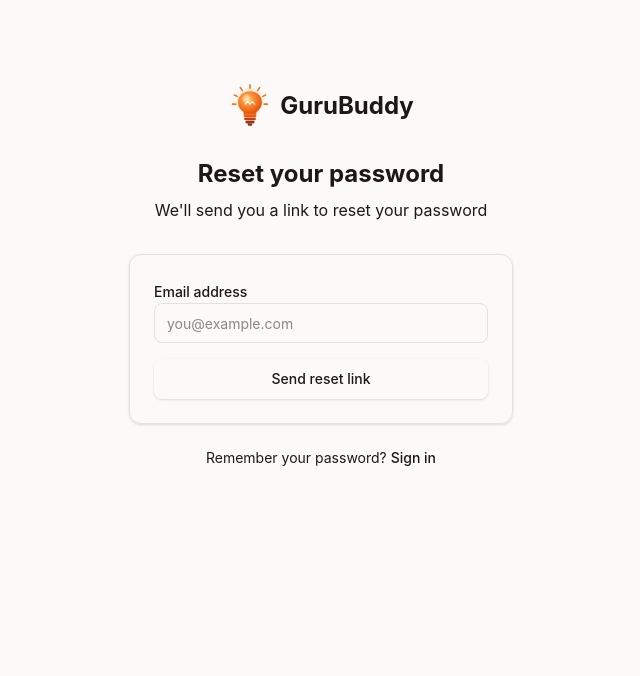
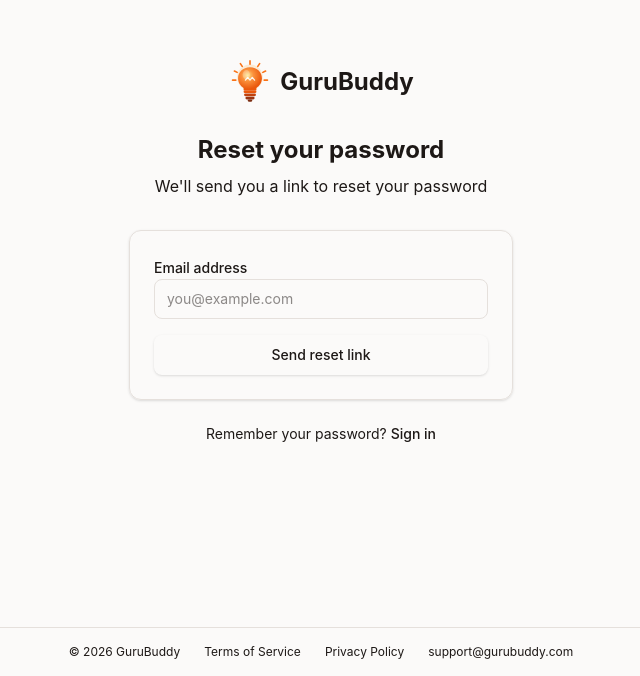
Before and after one commit to rshenoy86/hwcopilot, a Next.js app: page /reset-password in a window 1280 px wide. Shown: the part 124-800 px from the top of the page, without its empty margins (319-959 px from the left). Built offline with nearby package versions, Linux system fonts and the light colour scheme.

Commit message:
Add footer with Terms, Privacy, and support links to every page
Co-Authored-By: Claude Sonnet 4.6 <noreply@anthropic.com>

```diff
--- a/app/(auth)/login/page.tsx
+++ b/app/(auth)/login/page.tsx
@@ -8,6 +8,7 @@ import { Input } from "@/components/ui/input";
 import { Label } from "@/components/ui/label";
 import { signIn } from "@/app/actions/auth";
 import Mascot from "@/components/mascot";
+import Footer from "@/components/footer";
 
 export default function LoginPage() {
   const [error, setError] = useState<string | null>(null);
@@ -25,7 +26,8 @@ export default function LoginPage() {
   }
 
   return (
-    <div className="min-h-screen flex flex-col items-center justify-center bg-background px-4">
+    <div className="min-h-screen flex flex-col bg-background px-4">
+      <div className="flex-1 flex flex-col items-center justify-center">
       <div className="w-full max-w-sm">
         <div className="text-center mb-8">
           <Link href="/" className="inline-flex items-center gap-1.5 text-2xl font-bold text-primary">
@@ -97,6 +99,8 @@ export default function LoginPage() {
           </Link>
         </p>
       </div>
+      </div>
+      <Footer />
     </div>
   );
 }
--- a/app/(auth)/reset-password/page.tsx
+++ b/app/(auth)/reset-password/page.tsx
@@ -7,6 +7,7 @@ import { Input } from "@/components/ui/input";
 import { Label } from "@/components/ui/label";
 import { resetPassword } from "@/app/actions/auth";
 import Mascot from "@/components/mascot";
+import Footer from "@/components/footer";
 
 export default function ResetPasswordPage() {
   const [error, setError] = useState<string | null>(null);
@@ -26,7 +27,8 @@ export default function ResetPasswordPage() {
   }
 
   return (
-    <div className="min-h-screen flex flex-col items-center justify-center bg-background px-4">
+    <div className="min-h-screen flex flex-col bg-background px-4">
+      <div className="flex-1 flex flex-col items-center justify-center">
       <div className="w-full max-w-sm">
         <div className="text-center mb-8">
           <Link href="/" className="inline-flex items-center gap-2 text-2xl font-bold text-primary">
@@ -87,6 +89,8 @@ export default function ResetPasswordPage() {
           </Link>
         </p>
       </div>
+      </div>
+      <Footer />
     </div>
   );
 }
--- a/app/(auth)/signup/page.tsx
+++ b/app/(auth)/signup/page.tsx
@@ -8,6 +8,7 @@ import { Input } from "@/components/ui/input";
 import { Label } from "@/components/ui/label";
 import { signUp } from "@/app/actions/auth";
 import Mascot from "@/components/mascot";
+import Footer from "@/components/footer";
 
 export default function SignupPage() {
   const [error, setError] = useState<string | null>(null);
@@ -30,7 +31,8 @@ export default function SignupPage() {
   }
 
   return (
-    <div className="min-h-screen flex flex-col items-center justify-center bg-background px-4">
+    <div className="min-h-screen flex flex-col bg-background px-4">
+      <div className="flex-1 flex flex-col items-center justify-center">
       <div className="w-full max-w-sm">
         <div className="text-center mb-8">
           <Link href="/" className="inline-flex items-center gap-2 text-2xl font-bold text-primary">
@@ -116,6 +118,8 @@ export default function SignupPage() {
           </Link>
         </p>
       </div>
+      </div>
+      <Footer />
     </div>
   );
 }
--- a/app/(dashboard)/layout.tsx
+++ b/app/(dashboard)/layout.tsx
@@ -1,6 +1,7 @@
 import { redirect } from "next/navigation";
 import { createClient } from "@/lib/supabase/server";
 import DashboardNav from "@/components/dashboard/nav";
+import Footer from "@/components/footer";
 
 export default async function DashboardLayout({
   children,
@@ -31,6 +32,7 @@ export default async function DashboardLayout({
     <div className="min-h-screen flex flex-col bg-background">
       <DashboardNav profile={profile} userEmail={user.email ?? ""} />
       <main className="flex-1 container mx-auto max-w-6xl px-4 py-8">{children}</main>
+      <Footer />
     </div>
   );
 }
--- a/app/onboarding/page.tsx
+++ b/app/onboarding/page.tsx
@@ -17,6 +17,7 @@ import { completeOnboarding } from "@/app/actions/profile";
 import { getSubjectsForGrade } from "@/lib/curriculum";
 import type { Grade } from "@/types";
 import Mascot from "@/components/mascot";
+import Footer from "@/components/footer";
 
 const GRADES: { value: Grade; label: string }[] = [
   { value: "K", label: "Kindergarten" },
@@ -73,7 +74,8 @@ export default function OnboardingPage() {
   }
 
   return (
-    <div className="min-h-screen bg-background flex flex-col items-center justify-center px-4 py-12">
+    <div className="min-h-screen bg-background flex flex-col px-4 py-12">
+      <div className="flex-1 flex flex-col items-center justify-center">
       <div className="w-full max-w-md">
         {/* Logo */}
         <div className="text-center mb-8">
@@ -283,6 +285,8 @@ export default function OnboardingPage() {
           )}
         </div>
       </div>
+      </div>
+      <Footer />
     </div>
   );
 }
--- a/app/page.tsx
+++ b/app/page.tsx
@@ -344,6 +344,8 @@ export default function HomePage() {
             <Link href="/login" className="hover:text-foreground">Sign in</Link>
             <Link href="/signup" className="hover:text-foreground">Sign up</Link>
             <Link href="#pricing" className="hover:text-foreground">Pricing</Link>
+            <Link href="/terms" className="hover:text-foreground">Terms</Link>
+            <Link href="/privacy" className="hover:text-foreground">Privacy</Link>
           </div>
           <p className="text-xs text-muted-foreground">
             © {new Date().getFullYear()} GuruBuddy. All rights reserved.
--- /dev/null
+++ b/components/footer.tsx
@@ -0,0 +1,14 @@
+import Link from "next/link";
+
+export default function Footer() {
+  return (
+    <footer className="no-print border-t border-border py-4 px-4 mt-auto">
+      <div className="container mx-auto max-w-6xl flex flex-col sm:flex-row items-center justify-center gap-2 sm:gap-6 text-xs text-muted-foreground">
+        <span>© {new Date().getFullYear()} GuruBuddy</span>
+        <Link href="/terms" className="hover:text-foreground transition-colors">Terms of Service</Link>
+        <Link href="/privacy" className="hover:text-foreground transition-colors">Privacy Policy</Link>
+        <a href="mailto:support@gurubuddy.com" className="hover:text-foreground transition-colors">support@gurubuddy.com</a>
+      </div>
+    </footer>
+  );
+}
```
